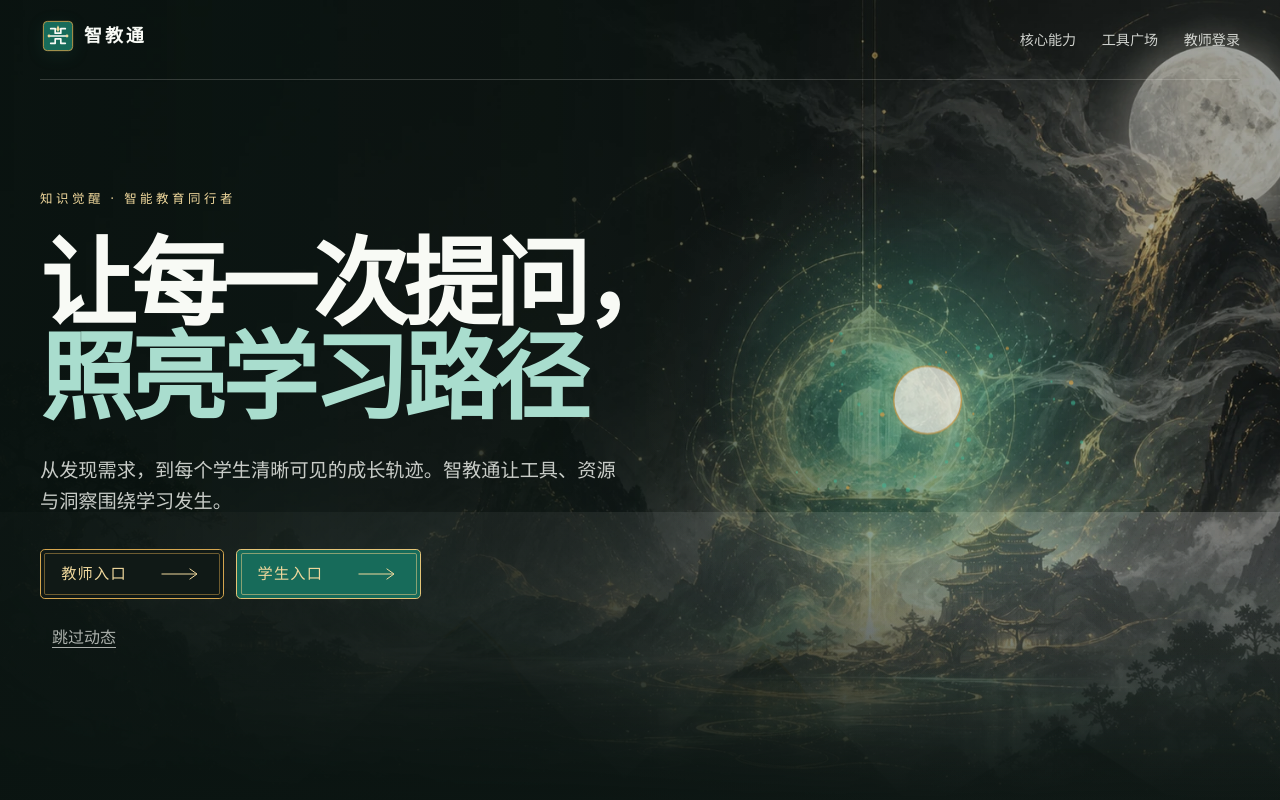
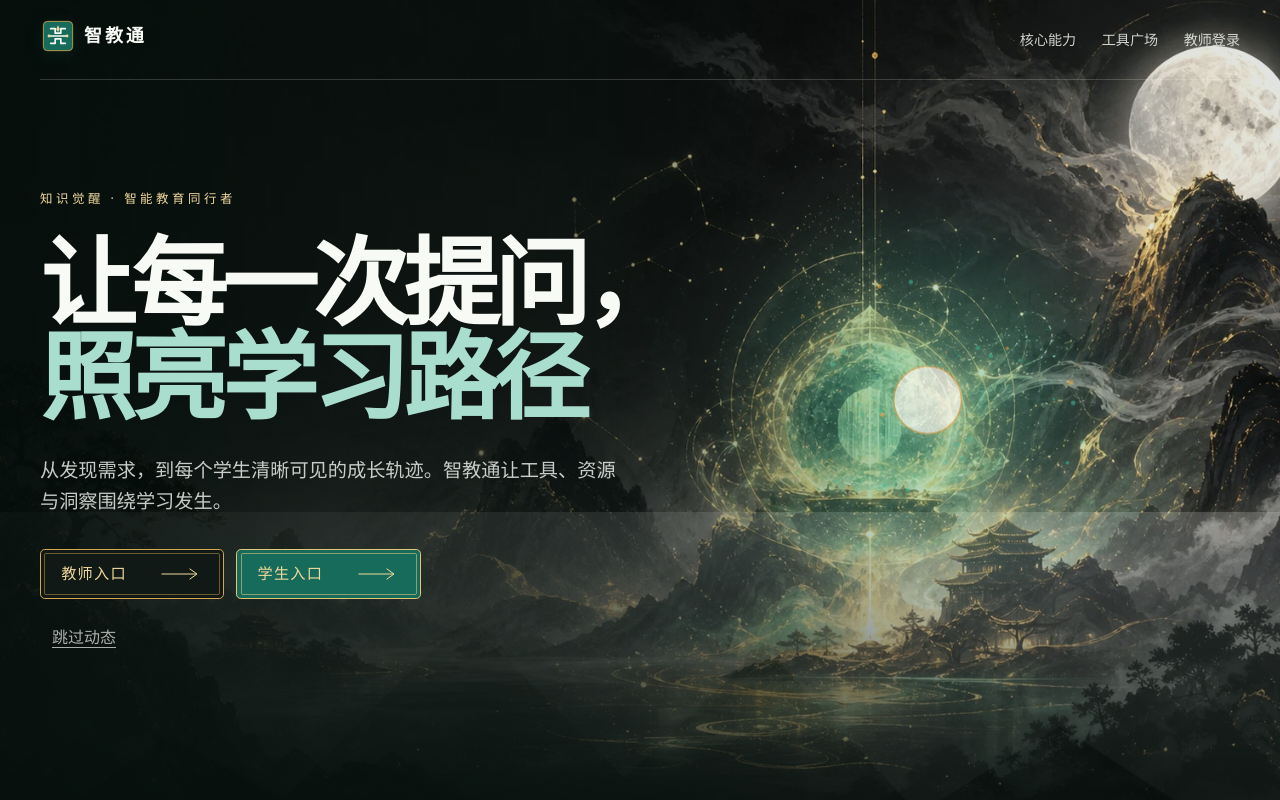
Before and after one commit to xinyuzhang610/-, a Vue app in the folder source/frontend/: page / in a window 1280 px wide. Shown: the top 800 px of the page. Built offline with nearby package versions, Linux system fonts and the light colour scheme.

Commit message:
style: clarify the hero reveal artwork

```diff
--- a/source/frontend/src/components/home/HeroSection.vue
+++ b/source/frontend/src/components/home/HeroSection.vue
@@ -15,7 +15,11 @@ const revealUnavailable = ref(false)
 
 <template>
   <section class="hero" :class="{ 'hero--still': animationSkipped }" data-narrative-section data-testid="hero-section">
-    <div class="hero__art" :class="{ 'hero__art--fallback': heroArtFailed }">
+    <div
+      class="hero__art"
+      data-reveal-target="generated-landscape"
+      :class="{ 'hero__art--fallback': heroArtFailed }"
+    >
       <img
         v-if="!heroArtFailed"
         data-testid="hero-background-image"
@@ -56,8 +60,8 @@ const revealUnavailable = ref(false)
 .hero { position: relative; min-height: max(46rem, 100svh); overflow: hidden; isolation: isolate; background: var(--ink-950); color: var(--moon-50); }
 .hero__art { position: absolute; z-index: 0; inset: 0; min-height: 46rem; }
 .hero__art--fallback { background: radial-gradient(circle at 76% 42%, rgb(66 185 154 / 18%), transparent 28%), linear-gradient(135deg, #07110e, #17271f); }
-.hero__art::after { content: ''; position: absolute; inset: 0; background: linear-gradient(90deg, rgb(10 20 17 / 94%) 0%, rgb(10 20 17 / 70%) 43%, rgb(10 20 17 / 12%) 76%), linear-gradient(0deg, var(--ink-950), transparent 30%); }
-.hero__art > img { width: 100%; height: 100%; object-fit: cover; opacity: .72; }
+.hero__art::after { content: ''; position: absolute; inset: 0; background: linear-gradient(90deg, rgb(5 15 12 / 90%) 0%, rgb(7 18 14 / 58%) 42%, rgb(7 18 14 / 8%) 72%), linear-gradient(0deg, rgb(5 14 11 / 72%), transparent 34%); }
+.hero__art > img { width: 100%; height: 100%; object-fit: cover; opacity: .96; filter: saturate(1.06) contrast(1.05) brightness(1.04); }
 .hero__ink { position: absolute; inset: auto 0 0; min-height: 36%; opacity: .2; mix-blend-mode: screen; }
 .hero__core { position: absolute; z-index: 1; top: 50%; right: clamp(-8rem, 3vw, 4rem); width: min(49vw, 42rem); transform: translateY(-50%); opacity: .75; }
 .hero__content { position: relative; z-index: 2; display: flex; min-height: max(46rem, 100svh); flex-direction: column; justify-content: center; align-items: flex-start; padding-block: 8rem 5rem; pointer-events: none; }
```
Also changed, not shown: 1 other file (tests, documents, lock files or other folders).
